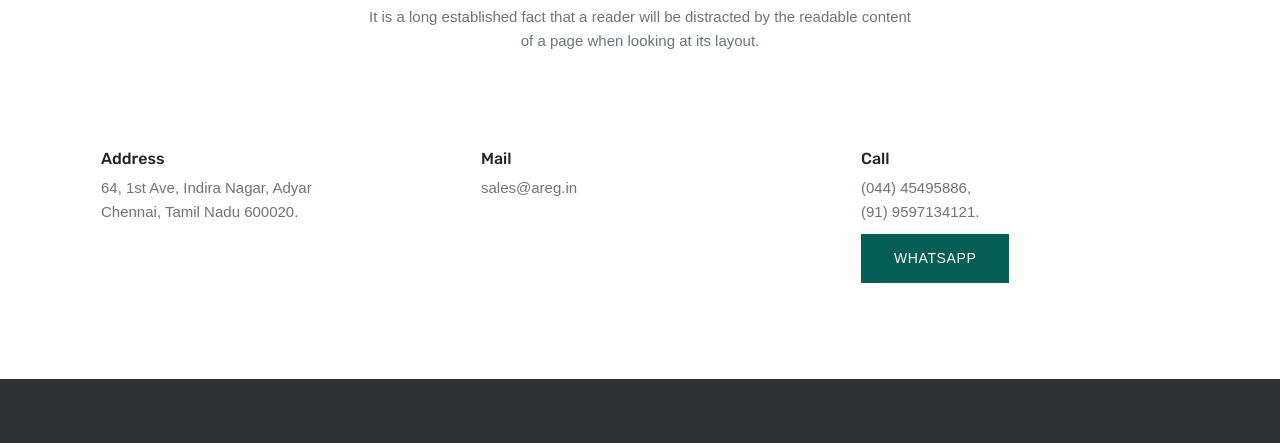
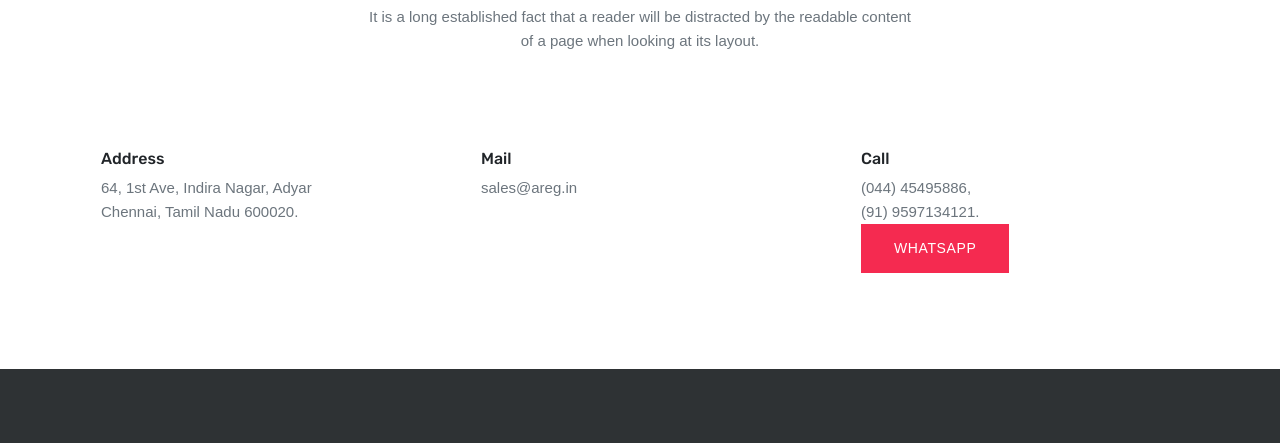
Before and after one commit to venky20172018/oflox, a plain HTML site: page index.html in a window 1280 px wide. Shown: the part 4008-4451 px from the top of the page. Drawn offline with Linux system fonts and the light colour scheme.

Commit message:
watsapp call stlye change

```diff
--- a/index.html
+++ b/index.html
@@ -448,7 +448,7 @@
                                     <h6 class="">Call</h6>
                                     <p class="text-muted mb-0">(044) 45495886,
                                         <br>(91) 9597134121.</p>
-                                        <a href="https://wa.me/917904498723?text=Send20%a20%quote" class="btn btn_custom_wa" >Whatsapp</a>
+                                        <a href="https://wa.me/917904498723?text=Send20%a20%quote" class="btn btn_custom" >Whatsapp</a>
                                 </div>
                             </div>
                     </div>
```
